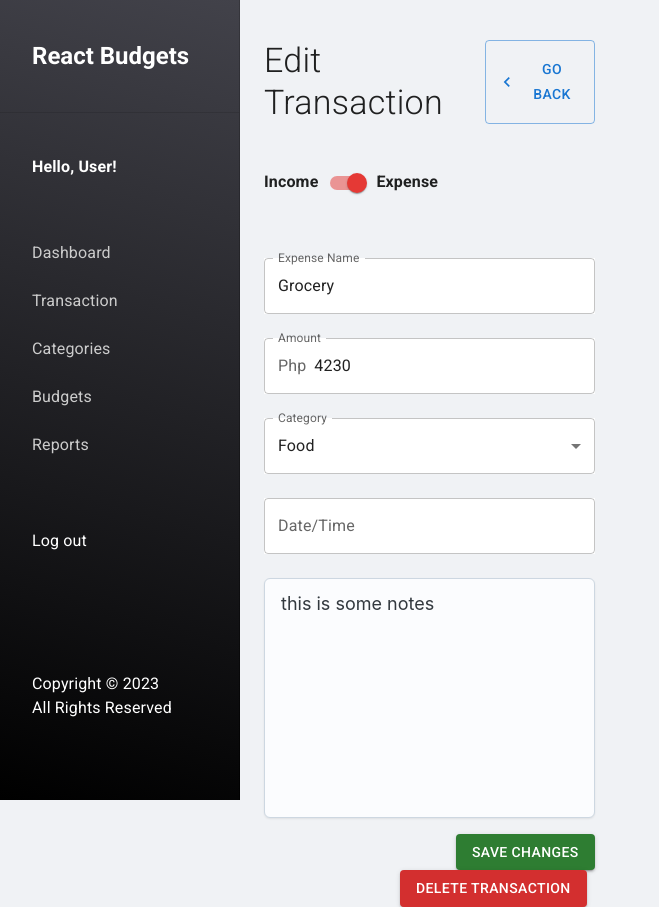
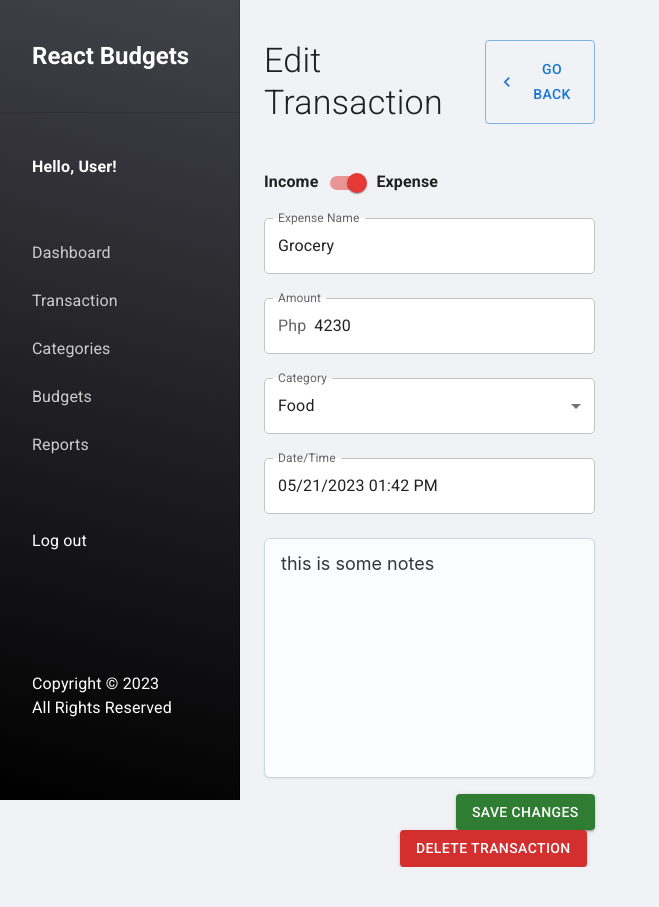
Before and after one commit to jaz016/react-budgets, a React (Create React App) app: page /transaction/edit/1 in a window 1280 px wide. Shown: the whole page, without its empty margins (0-659 px from the left). After the commit the page ends 867 px from the top, so only its background shows below. Built offline with nearby package versions, Linux system fonts and the light colour scheme; data requests are answered from the project's data file.

Commit message:
moved transaction filter inside transaction form, fixed form autopopulate

```diff
--- a/src/components/TransactionFilter/TransactionFilter.js
+++ b/src/components/TransactionFilter/TransactionFilter.js
@@ -1,8 +1,6 @@
 import { alpha, styled } from '@mui/material/styles';
 import { green, red } from '@mui/material/colors';
 import Switch from '@mui/material/Switch';
-
-import { useState } from 'react';
 
 const TransactionSwitch = styled(Switch)(({ theme }) => ({
 	'& .MuiSwitch-switchBase.Mui-checked': {
@@ -26,19 +24,12 @@ const TransactionSwitch = styled(Switch)(({ theme }) => ({
 	  },
   }));
 
-function TransactionFilter() {
-
-	const [isExpense, setIsExpense] = useState(true);
-
-	function handleTransactionChange(value) {
-		setIsExpense(value);
-	}
-
+function TransactionFilter({ isExpense = true, onChange }) {
 
 	return (
 		<div className='transactionFilter-wrap'>
 			<label htmlFor='transaction-type'><strong>Income</strong></label>
-			<TransactionSwitch id='transaction-type' defaultChecked value={isExpense} onChange={(e) => handleTransactionChange(e.target.checked)} />
+			<TransactionSwitch id='transaction-type' checked={isExpense} onChange={(e) => onChange(e.target.checked)} />
 			<label htmlFor='transaction-type'><strong>Expense</strong></label>
 		</div>
 	)
--- a/src/components/TransactionForm/TransactionForm.js
+++ b/src/components/TransactionForm/TransactionForm.js
@@ -6,29 +6,28 @@ import InputLabel from '@mui/material/InputLabel';
 import MenuItem from '@mui/material/MenuItem';
 import FormControl from '@mui/material/FormControl';
 import Select from '@mui/material/Select';
-import { DatePicker } from '@mui/x-date-pickers/DatePicker';
+import dayjs from 'dayjs';
+import { DateTimePicker } from '@mui/x-date-pickers/DateTimePicker';
 import { AdapterDayjs } from '@mui/x-date-pickers/AdapterDayjs';
 import { LocalizationProvider } from '@mui/x-date-pickers/LocalizationProvider';
 import Button from '@mui/material/Button';
 import Textarea from '@mui/joy/Textarea';
+import TransactionFilter from "../../components/TransactionFilter/TransactionFilter";
 
-function TransactionForm({isEdit}) {
+function TransactionForm({ isEdit }) {
 
 	const { id } = useParams();
 	let [categories, setCategories] = useState([]);
+
+	let [isExpense, setIsExpense] = useState(true);
 	let [transactionName, setTransactionName] = useState('');
 	let [amount, setAmount] = useState('');
 	let [category, setCategory] = useState('');
 	let [datetime, setDatetime] = useState('');
 	let [notes, setNotes] = useState('');
 
-	useEffect(() => {
-		loadTransaction();
-	}, []);
 
 	useEffect(() => {
-		loadCategories();
-	}, []);
 
 		const loadTransaction = async () => {
 			const url = `http://localhost:8080/transactions/${id}`;
@@ -36,6 +35,7 @@ function TransactionForm({isEdit}) {
 			try {
 				const res = await fetch(url);
 				const data = await res.json();
+				setIsExpense(data.type === 'expense');
 				setTransactionName(data.name);
 				setAmount(data.amount);
 				setCategory(data.category);
@@ -46,6 +46,13 @@ function TransactionForm({isEdit}) {
 			}
 		}
 
+		if(id) {
+			loadTransaction();
+		}
+
+	}, [id]);
+
+	useEffect(() => {
 		const loadCategories = async () => {
 			const url = `http://localhost:8080/categories/`;
 
@@ -58,13 +65,21 @@ function TransactionForm({isEdit}) {
 			}
 		}
 
-	const handleChange = (e) => {
+		loadCategories();
+	}, []);
+
+	const handleTransactionTypeChange = data => {
+		setIsExpense(data)
+	}
+
+	const handleCategoryChange = (e) => {
 		setCategory(e.target.value)
 	}
 
 	return (
 		<>
-			<TextField id="outlined-basic" label="Expense Name" variant="outlined" margin='normal' fullWidth sx={{background:'#fff'}} value={transactionName} />
+			<TransactionFilter isExpense={isExpense} onChange={handleTransactionTypeChange} />
+			<TextField id="outlined-basic" label={ isExpense ? "Expense Name" : "Income Name"}  variant="outlined" margin='normal' fullWidth sx={{background:'#fff'}} value={transactionName} />
 			<TextField id="outlined-basic" label="Amount" variant="outlined" margin='normal' fullWidth sx={{background:'#fff'}} value={amount}
 				InputProps={{
 					startAdornment: <InputAdornment position="start">Php</InputAdornment>,
@@ -75,7 +90,7 @@ function TransactionForm({isEdit}) {
 				<Select
 					value={category}
 					label="Category"
-					onChange={handleChange}
+					onChange={handleCategoryChange}
 				>
 					{categories.map(category => (
 						<MenuItem value={category.name}>{category.name}</MenuItem>
@@ -84,7 +99,7 @@ function TransactionForm({isEdit}) {
 			</FormControl>
 			<FormControl margin='normal' fullWidth sx={{background:'#fff'}} value={datetime} >
 				<LocalizationProvider dateAdapter={AdapterDayjs}>
-					<DatePicker label="Date/Time" />
+					<DateTimePicker label="Date/Time" value={datetime ? dayjs(new Date(datetime)) : null} onChange={newDatetime => setDatetime(newDatetime)} />
 				</LocalizationProvider>
 			</FormControl>
 			<Textarea size="lg" name="Size" variant='outlined' placeholder="Enter additional notes..." minRows={8} maxRows={8} sx={{my:2}} value={notes} />
--- a/src/layout/CreateTransaction/CreateTransaction.js
+++ b/src/layout/CreateTransaction/CreateTransaction.js
@@ -1,5 +1,4 @@
 import PageTitle from "../../components/PageTitle/PageTitle";
-import TransactionFilter from "../../components/TransactionFilter/TransactionFilter";
 import TransactionForm from "../../components/TransactionForm/TransactionForm";
 import TransactionPreview from "../../components/TransactionPreview/TransactionPreview";
 import TransactionListPreview from "../../components/TransactionListPreview/TransactionListPreview";
@@ -15,9 +14,6 @@ function CreateTransaction() {
 					<PageTitle title={pageTitle} />
 				</Grid>
 				<Grid item lg={6} sx={{mb:5}}>
-					<TransactionFilter />
-				</Grid>
-				<Grid item lg={6} sx={{mb:5}}>
 					<TransactionForm />
 				</Grid>
 			</Grid>
--- a/src/layout/EditTransaction/EditTransaction.js
+++ b/src/layout/EditTransaction/EditTransaction.js
@@ -1,5 +1,4 @@
 import PageTitle from "../../components/PageTitle/PageTitle";
-import TransactionFilter from "../../components/TransactionFilter/TransactionFilter";
 import TransactionForm from "../../components/TransactionForm/TransactionForm";
 import Grid from '@mui/material/Grid';
 
@@ -13,9 +12,6 @@ function EditTransaction() {
 					<PageTitle title={pageTitle} />
 				</Grid>
 				<Grid item lg={6} sx={{mb:5}}>
-					<TransactionFilter />
-				</Grid>
-				<Grid item lg={6} sx={{mb:5}}>
 					<TransactionForm isEdit={true} />
 				</Grid>
 			</Grid>
```
Lines whose indentation alone changed are shown as unchanged.
